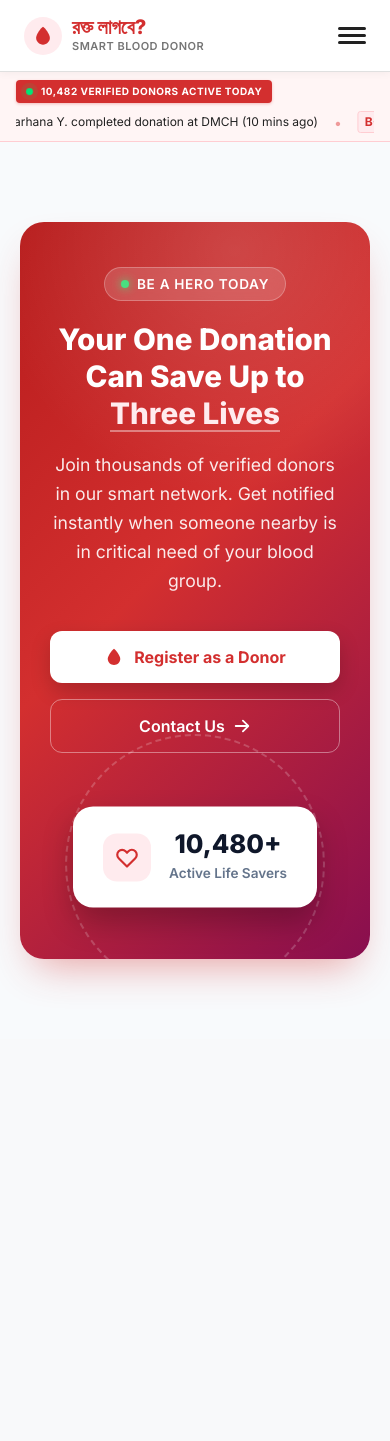
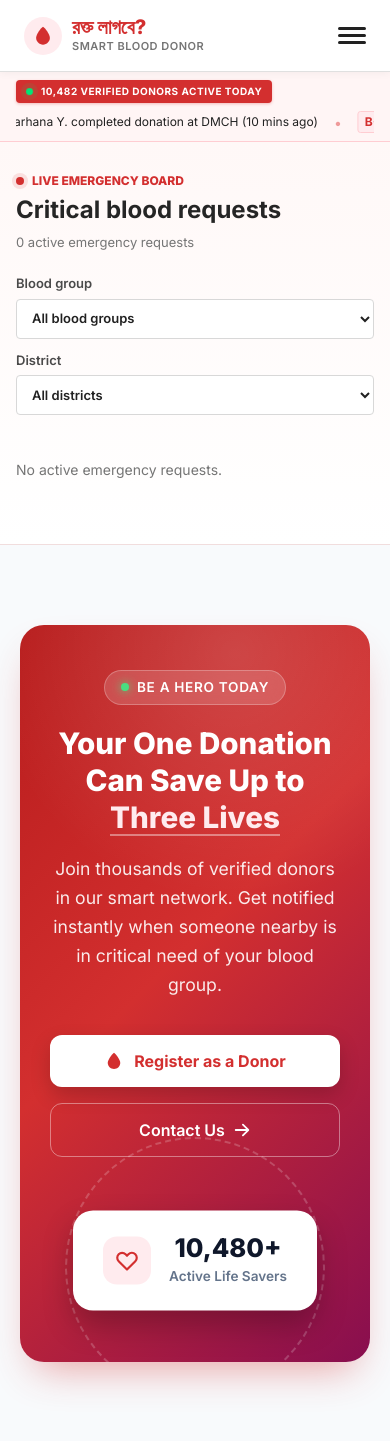
Before and after one commit to sowr0v/Smart-Blood-Donor-System-, a FastAPI app: page / in a window 390 px wide. Shown: the top 1441 px of the page. Run offline with FastAPI, Linux system fonts and the light colour scheme; data that the repository does not hold is empty.

Commit message:
Add critical blood board to public pages

```diff
--- a/main.py
+++ b/main.py
@@ -1,16 +1,56 @@
 import os
+import sqlite3
+from contextlib import asynccontextmanager, closing
 from datetime import datetime, timezone
+from pathlib import Path
 
 from fastapi import FastAPI, Request
 from fastapi.responses import HTMLResponse
 from fastapi.staticfiles import StaticFiles
 from fastapi.templating import Jinja2Templates
 
-app = FastAPI(title="Smart Blood Donor System")
+DATABASE_PATH = Path(
+    os.environ.get(
+        "SBDS_DATABASE_PATH",
+        str(Path(__file__).resolve().with_name("urgent_requests.db")),
+    )
+)
+
+
+@asynccontextmanager
+async def lifespan(_: FastAPI):
+    initialize_urgent_requests_db()
+    yield
+
+
+app = FastAPI(title="Smart Blood Donor System", lifespan=lifespan)
 
 # Mount Static and Templates folder
 app.mount("/static", StaticFiles(directory="static"), name="static")
 templates = Jinja2Templates(directory="templates")
+
+
+def initialize_urgent_requests_db():
+    DATABASE_PATH.parent.mkdir(parents=True, exist_ok=True)
+    with closing(sqlite3.connect(DATABASE_PATH)) as connection:
+        with connection:
+            connection.execute(
+                """CREATE TABLE IF NOT EXISTS blood_requests (
+                    id INTEGER PRIMARY KEY,
+                    blood_group TEXT NOT NULL,
+                    hospital_name TEXT NOT NULL,
+                    district TEXT NOT NULL,
+                    area TEXT NOT NULL,
+                    distance_km REAL,
+                    expires_at TEXT NOT NULL,
+                    contact_phone TEXT,
+                    is_emergency INTEGER NOT NULL DEFAULT 0
+                )"""
+            )
+            connection.execute(
+                "CREATE INDEX IF NOT EXISTS idx_blood_requests_emergency_expiry "
+                "ON blood_requests (is_emergency, expires_at)"
+            )
 
 @app.get("/", response_class=HTMLResponse)
 async def serve_home(request: Request):
@@ -69,6 +109,35 @@ async def serve_registration(request: Request):
         context={"request": request, "current_year": datetime.now(timezone.utc).year},
     )
 
+@app.get("/api/v1/requests/urgent")
+def get_urgent_requests():
+    now = datetime.now(timezone.utc)
+    with closing(sqlite3.connect(DATABASE_PATH)) as connection:
+        connection.row_factory = sqlite3.Row
+        rows = connection.execute(
+            """SELECT id, blood_group, hospital_name, district, area,
+                      distance_km, expires_at, contact_phone
+               FROM blood_requests
+               WHERE is_emergency = 1
+               ORDER BY expires_at ASC"""
+        ).fetchall()
+
+    active_requests = []
+    for row in rows:
+        try:
+            expires_at = datetime.fromisoformat(row["expires_at"].replace("Z", "+00:00"))
+        except ValueError:
+            continue
+        if expires_at.tzinfo is None:
+            expires_at = expires_at.replace(tzinfo=timezone.utc)
+        if expires_at <= now:
+            continue
+        request_data = dict(row)
+        request_data["expires_at"] = expires_at.isoformat()
+        active_requests.append(request_data)
+    return active_requests
+
+
 @app.get("/api/v1/donors/live-ticker")
 def get_live_ticker():
     return [
--- a/static/css/style.css
+++ b/static/css/style.css
@@ -916,6 +916,240 @@ body {
   }
 }
 
+/* ================= URGENT BLOOD BOARD ================= */
+.urgent-board-section {
+  padding: 42px 20px 52px;
+  background: linear-gradient(180deg, #fff8f7 0%, #fff 100%);
+  border-bottom: 1px solid #f1dddd;
+  scroll-margin-top: calc(var(--nav-height) + 16px);
+}
+
+.urgent-board-container {
+  max-width: 1200px;
+  margin: 0 auto;
+}
+
+.urgent-board-heading {
+  display: flex;
+  align-items: flex-end;
+  justify-content: space-between;
+  gap: 20px;
+}
+
+.urgent-board-kicker {
+  display: flex;
+  align-items: center;
+  gap: 8px;
+  margin-bottom: 6px;
+  color: var(--primary-red);
+  font-size: 12px;
+  font-weight: 800;
+  text-transform: uppercase;
+}
+
+.urgent-live-dot {
+  width: 8px;
+  height: 8px;
+  flex: 0 0 8px;
+  background: var(--primary-red);
+  border-radius: 50%;
+  box-shadow: 0 0 0 4px rgba(211, 47, 47, 0.12);
+}
+
+.urgent-board-heading h1 {
+  color: #252525;
+  font-size: 28px;
+  line-height: 1.2;
+}
+
+.urgent-board-status {
+  color: var(--text-secondary);
+  font-size: 13px;
+}
+
+.urgent-board-filters {
+  display: flex;
+  gap: 12px;
+  margin: 22px 0 18px;
+}
+
+.urgent-board-filters label {
+  display: flex;
+  align-items: center;
+  gap: 8px;
+  color: #4a4a4a;
+  font-size: 13px;
+  font-weight: 600;
+}
+
+.urgent-board-filters select {
+  min-width: 150px;
+  height: 40px;
+  padding: 0 32px 0 11px;
+  color: var(--text-primary);
+  background: #fff;
+  border: 1px solid #d8d8d8;
+  border-radius: 4px;
+  font: inherit;
+}
+
+.urgent-board-filters select:focus-visible,
+.urgent-connect:focus-visible {
+  outline: 3px solid rgba(211, 47, 47, 0.25);
+  outline-offset: 2px;
+}
+
+.urgent-request-grid {
+  display: grid;
+  grid-template-columns: repeat(3, minmax(0, 1fr));
+  gap: 14px;
+}
+
+.urgent-request-card {
+  display: flex;
+  min-width: 0;
+  flex-direction: column;
+  padding: 18px;
+  background: #fff;
+  border: 1px solid #eadada;
+  border-left: 4px solid #D32F2F;
+  border-radius: 6px;
+  box-shadow: 0 3px 12px rgba(75, 25, 25, 0.045);
+}
+
+.urgent-request-card-top {
+  display: flex;
+  align-items: center;
+  justify-content: space-between;
+  gap: 12px;
+}
+
+.urgent-blood-pill {
+  display: inline-flex;
+  min-width: 48px;
+  height: 34px;
+  align-items: center;
+  justify-content: center;
+  padding: 0 10px;
+  color: #a32020;
+  background: #fff0ef;
+  border: 1px solid #f2c8c5;
+  border-radius: 4px;
+  font-size: 15px;
+  font-weight: 800;
+}
+
+.urgent-priority {
+  color: #b3261e;
+  font-size: 11px;
+  font-weight: 800;
+  text-transform: uppercase;
+}
+
+.urgent-facility {
+  margin-top: 15px;
+  color: #252525;
+  font-size: 17px;
+  line-height: 1.35;
+  overflow-wrap: anywhere;
+}
+
+.urgent-location {
+  min-height: 39px;
+  margin-top: 5px;
+  color: #666;
+  font-size: 13px;
+}
+
+.urgent-countdown-label {
+  margin-top: 14px;
+  color: #6f4542;
+  font-size: 11px;
+  font-weight: 700;
+  text-transform: uppercase;
+}
+
+.urgent-countdown {
+  color: #9d211d;
+  font-variant-numeric: tabular-nums;
+  font-size: 20px;
+  font-weight: 800;
+}
+
+.urgent-connect {
+  display: inline-flex;
+  min-height: 40px;
+  align-items: center;
+  justify-content: center;
+  margin-top: 16px;
+  padding: 0 15px;
+  color: #fff;
+  background: var(--primary-red);
+  border: 1px solid var(--primary-red);
+  border-radius: 4px;
+  font-size: 13px;
+  font-weight: 700;
+  text-decoration: none;
+}
+
+.urgent-connect:hover {
+  color: #fff;
+  background: var(--primary-dark);
+}
+
+.urgent-connect[aria-disabled="true"] {
+  background: #777;
+  border-color: #777;
+  cursor: not-allowed;
+}
+
+.urgent-board-empty {
+  padding: 26px 0;
+  color: var(--text-secondary);
+  font-size: 14px;
+}
+
+@media (max-width: 900px) {
+  .urgent-request-grid {
+    grid-template-columns: repeat(2, minmax(0, 1fr));
+  }
+}
+
+@media (max-width: 600px) {
+  .urgent-board-section {
+    padding: 30px 16px 38px;
+  }
+
+  .urgent-board-heading {
+    align-items: flex-start;
+    flex-direction: column;
+    gap: 8px;
+  }
+
+  .urgent-board-heading h1 {
+    font-size: 24px;
+  }
+
+  .urgent-board-filters {
+    align-items: stretch;
+    flex-direction: column;
+  }
+
+  .urgent-board-filters label {
+    align-items: flex-start;
+    flex-direction: column;
+    gap: 5px;
+  }
+
+  .urgent-board-filters select {
+    width: 100%;
+  }
+
+  .urgent-request-grid {
+    grid-template-columns: minmax(0, 1fr);
+  }
+}
+
 /* ================= PUBLIC FOOTER AND INFO PAGES ================= */
 .public-footer {
   color: #f7f8f6;
--- a/static/js/main.js
+++ b/static/js/main.js
@@ -63,8 +63,121 @@ function initLiveTicker() {
   setInterval(fetchTickerUpdates, 60000);
 }
 
+function initUrgentBoard() {
+  const requestList = document.getElementById("urgent-request-list");
+  const status = document.getElementById("urgent-board-status");
+  const emptyState = document.getElementById("urgent-board-empty");
+  const bloodFilter = document.getElementById("urgent-blood-filter");
+  const districtFilter = document.getElementById("urgent-district-filter");
+  if (!requestList || !status || !emptyState || !bloodFilter || !districtFilter) return;
+
+  let requests = [];
+  let refreshInProgress = false;
+
+  function textElement(tagName, className, text) {
+    const element = document.createElement(tagName);
+    element.className = className;
+    element.textContent = text;
+    return element;
+  }
+
+  function countdownText(expiry) {
+    const remaining = Date.parse(expiry) - Date.now();
+    if (Number.isNaN(remaining)) return "Time unavailable";
+    if (remaining <= 0) return "Expired";
+    const secondsRemaining = Math.floor(remaining / 1000);
+    const hours = Math.floor(secondsRemaining / 3600);
+    const minutes = Math.floor((secondsRemaining % 3600) / 60);
+    const seconds = secondsRemaining % 60;
+    return `${hours}h ${String(minutes).padStart(2, "0")}m ${String(seconds).padStart(2, "0")}s`;
+  }
+
+  function updateDistrictOptions() {
+    const selectedDistrict = districtFilter.value;
+    districtFilter.replaceChildren(new Option("All districts", ""));
+    const districts = [...new Set(requests.map((request) => request.district).filter(Boolean))].sort();
+    districts.forEach((district) => districtFilter.add(new Option(district, district)));
+    districtFilter.value = districts.includes(selectedDistrict) ? selectedDistrict : "";
+  }
+
+  function renderRequests() {
+    const visibleRequests = requests.filter((request) =>
+      (!bloodFilter.value || request.blood_group === bloodFilter.value) &&
+      (!districtFilter.value || request.district === districtFilter.value)
+    );
+    requestList.replaceChildren();
+    emptyState.hidden = visibleRequests.length > 0;
+    status.textContent = `${visibleRequests.length} active emergency ${visibleRequests.length === 1 ? "request" : "requests"}`;
+
+    visibleRequests.forEach((request) => {
+      const card = textElement("article", "urgent-request-card", "");
+      const cardTop = textElement("div", "urgent-request-card-top", "");
+      cardTop.append(
+        textElement("span", "urgent-blood-pill", request.blood_group),
+        textElement("span", "urgent-priority", "Critical")
+      );
+      const facility = textElement("h2", "urgent-facility", request.hospital_name);
+      const locationParts = [request.area, request.district].filter(Boolean);
+      if (request.distance_km !== null && request.distance_km !== undefined && Number.isFinite(Number(request.distance_km))) {
+        locationParts.push(`${Number(request.distance_km).toFixed(1)} km away`);
+      }
+      const location = textElement("p", "urgent-location", locationParts.join(" · "));
+      const countdownLabel = textElement("span", "urgent-countdown-label", "Time remaining");
+      const countdown = textElement("time", "urgent-countdown", countdownText(request.expires_at));
+      countdown.dateTime = request.expires_at;
+      countdown.dataset.expiresAt = request.expires_at;
+
+      const connect = document.createElement("a");
+      connect.className = "urgent-connect";
+      connect.textContent = "Connect";
+      const phone = String(request.contact_phone || "").replace(/[^\d+]/g, "");
+      if (/^\+?\d{6,15}$/.test(phone)) {
+        connect.href = `tel:${phone}`;
+      } else {
+        connect.setAttribute("aria-disabled", "true");
+        connect.title = "Contact details unavailable";
+        connect.addEventListener("click", (event) => event.preventDefault());
+      }
+      card.append(cardTop, facility, location, countdownLabel, countdown, connect);
+      requestList.append(card);
+    });
+  }
+
+  async function refreshRequests() {
+    if (refreshInProgress) return;
+    refreshInProgress = true;
+    try {
+      const response = await fetch("/api/v1/requests/urgent", { cache: "no-store" });
+      if (!response.ok) throw new Error("Emergency requests are temporarily unavailable.");
+      const data = await response.json();
+      if (!Array.isArray(data)) throw new Error("Unexpected emergency request response.");
+      requests = data;
+      updateDistrictOptions();
+      renderRequests();
+    } catch (error) {
+      status.textContent = error.message || "Emergency requests are temporarily unavailable.";
+      emptyState.textContent = "Emergency requests are temporarily unavailable.";
+      emptyState.hidden = false;
+    } finally {
+      refreshInProgress = false;
+    }
+  }
+
+  bloodFilter.addEventListener("change", renderRequests);
+  districtFilter.addEventListener("change", renderRequests);
+  setInterval(() => {
+    requestList.querySelectorAll(".urgent-countdown[data-expires-at]").forEach((countdown) => {
+      countdown.textContent = countdownText(countdown.dataset.expiresAt);
+    });
+    if (requests.some((request) => Date.parse(request.expires_at) <= Date.now())) refreshRequests();
+  }, 1000);
+  setInterval(refreshRequests, 15000);
+  refreshRequests();
+}
+
 document.addEventListener("DOMContentLoaded", () => {
   initLiveTicker();
+  initUrgentBoard();
 
   const contactForm = document.getElementById("public-contact-form");
   if (contactForm) {
--- a/templates/index.html
+++ b/templates/index.html
@@ -114,6 +114,35 @@
 
     </div>
   </section>
+  <section class="urgent-board-section" id="urgent-board" aria-labelledby="urgent-board-title">
+    <div class="urgent-board-container">
+      <div class="urgent-board-heading">
+        <div>
+          <p class="urgent-board-kicker"><span class="urgent-live-dot" aria-hidden="true"></span> Live emergency board</p>
+          <h1 id="urgent-board-title">Critical blood requests</h1>
+        </div>
+        <p class="urgent-board-status" id="urgent-board-status" role="status" aria-live="polite">Loading requests...</p>
+      </div>
+
+      <div class="urgent-board-filters" aria-label="Filter emergency requests">
+        <label for="urgent-blood-filter">Blood group
+          <select id="urgent-blood-filter">
+            <option value="">All blood groups</option>
+            <option>O+</option><option>O-</option><option>A+</option><option>A-</option>
+            <option>B+</option><option>B-</option><option>AB+</option><option>AB-</option>
+          </select>
+        </label>
+        <label for="urgent-district-filter">District
+          <select id="urgent-district-filter">
+            <option value="">All districts</option>
+          </select>
+        </label>
+      </div>
+
+      <div class="urgent-request-grid" id="urgent-request-list" aria-live="polite"></div>
+      <p class="urgent-board-empty" id="urgent-board-empty" hidden>No active emergency requests.</p>
+    </div>
+  </section>
   <!-- ================= SBDS-08: CALL-TO-ACTION JOIN BANNER ================= -->
 <section class="sbds-cta-section" id="join-cta" aria-labelledby="cta-heading">
   <div class="sbds-cta-container">
--- a/templates/partials/public_footer.html
+++ b/templates/partials/public_footer.html
@@ -23,6 +23,7 @@
       <a href="/contact">Contact Us</a>
       <a href="/terms">Terms of Use</a>
       <a href="/privacy">Privacy Notice</a>
+      <a href="/admin/login">Admin Sign In</a>
     </nav>
 
     <div class="public-footer-column public-footer-hotlines">
```
Also changed, not shown: README.md, 1 other file.
